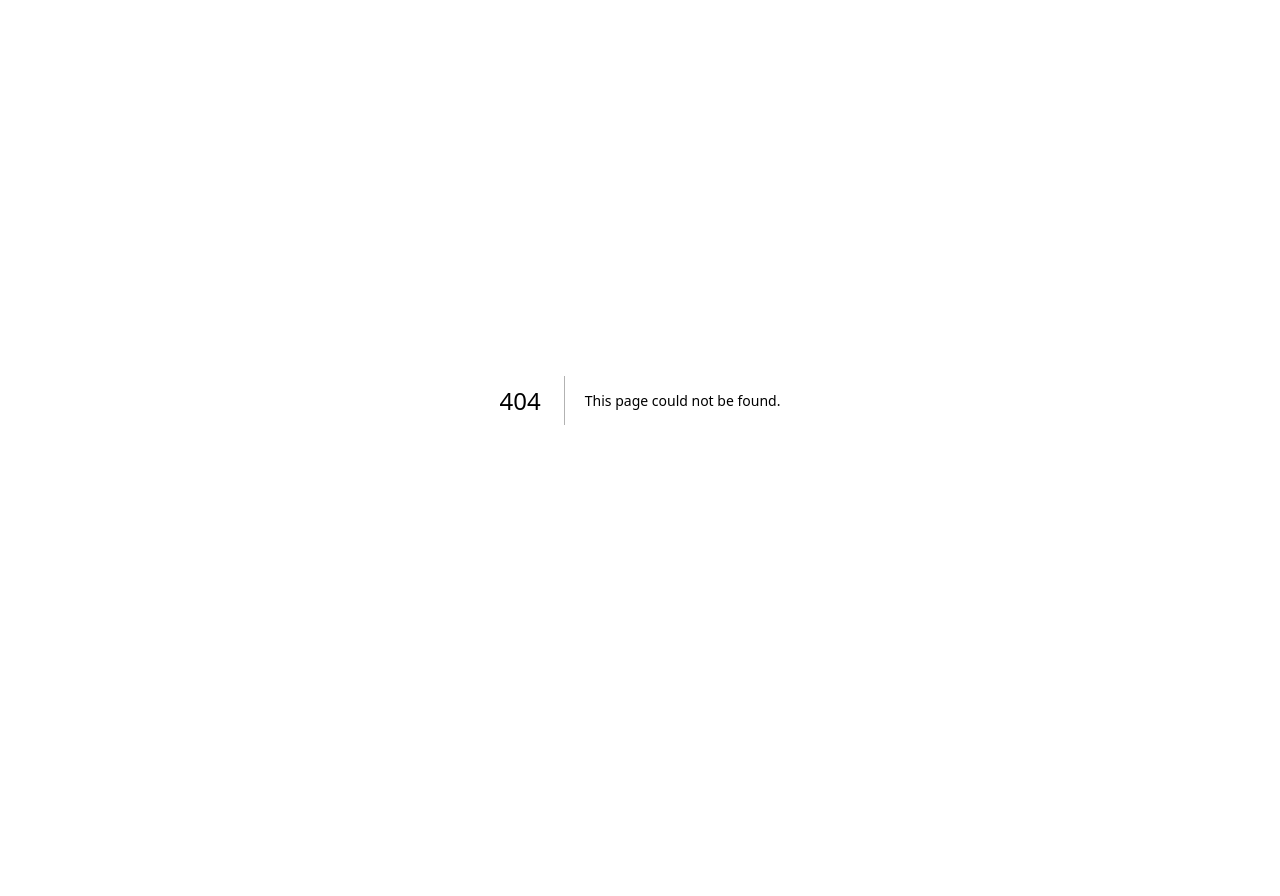
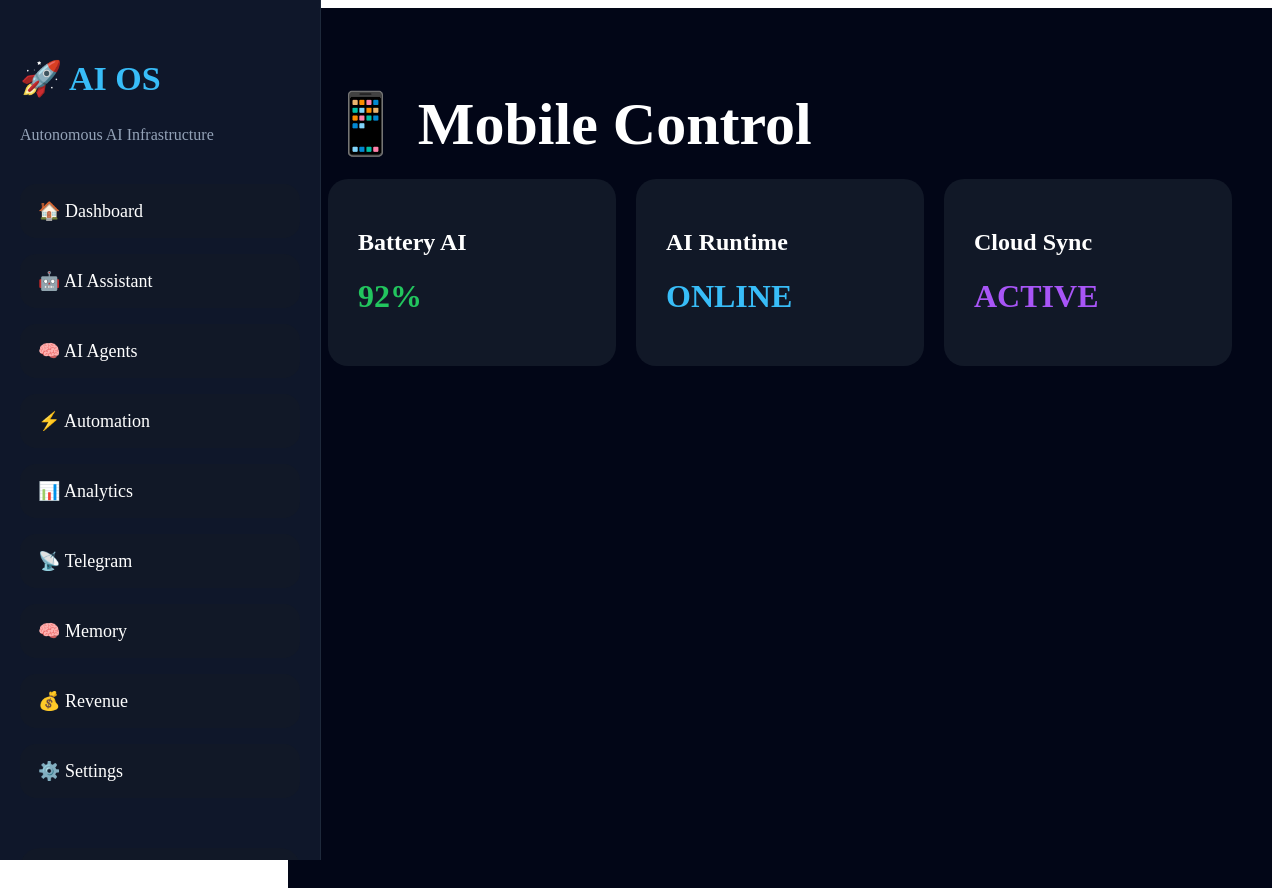
Before and after one commit to snapsparkofficial00-cloud/Ai, a Next.js app: page /mobile in a window 1280 px wide. Before the commit this address had no page. Before the commit the page ends 800 px from the top, so only its background shows below. Built offline with nearby package versions, Linux system fonts and the light colour scheme.

Commit message:
Create page.tsx

```diff
--- /dev/null
+++ b/app/mobile/page.tsx
@@ -0,0 +1,76 @@
+import Sidebar from "../components/Sidebar";
+
+export default function MobilePage() {
+  return (
+    <>
+      <Sidebar />
+
+      <main
+        style={{
+          marginLeft: "280px",
+          minHeight: "100vh",
+          background: "#020617",
+          color: "white",
+          padding: "40px",
+        }}
+      >
+        <h1
+          style={{
+            fontSize: "60px",
+            marginBottom: "20px",
+          }}
+        >
+          📱 Mobile Control
+        </h1>
+
+        <div
+          style={{
+            display: "grid",
+            gridTemplateColumns:
+              "repeat(auto-fit,minmax(260px,1fr))",
+            gap: "20px",
+          }}
+        >
+          <div
+            style={{
+              background: "#111827",
+              padding: "30px",
+              borderRadius: "20px",
+            }}
+          >
+            <h2>Battery AI</h2>
+            <h1 style={{ color: "#22c55e" }}>
+              92%
+            </h1>
+          </div>
+
+          <div
+            style={{
+              background: "#111827",
+              padding: "30px",
+              borderRadius: "20px",
+            }}
+          >
+            <h2>AI Runtime</h2>
+            <h1 style={{ color: "#38bdf8" }}>
+              ONLINE
+            </h1>
+          </div>
+
+          <div
+            style={{
+              background: "#111827",
+              padding: "30px",
+              borderRadius: "20px",
+            }}
+          >
+            <h2>Cloud Sync</h2>
+            <h1 style={{ color: "#a855f7" }}>
+              ACTIVE
+            </h1>
+          </div>
+        </div>
+      </main>
+    </>
+  );
+}
```
